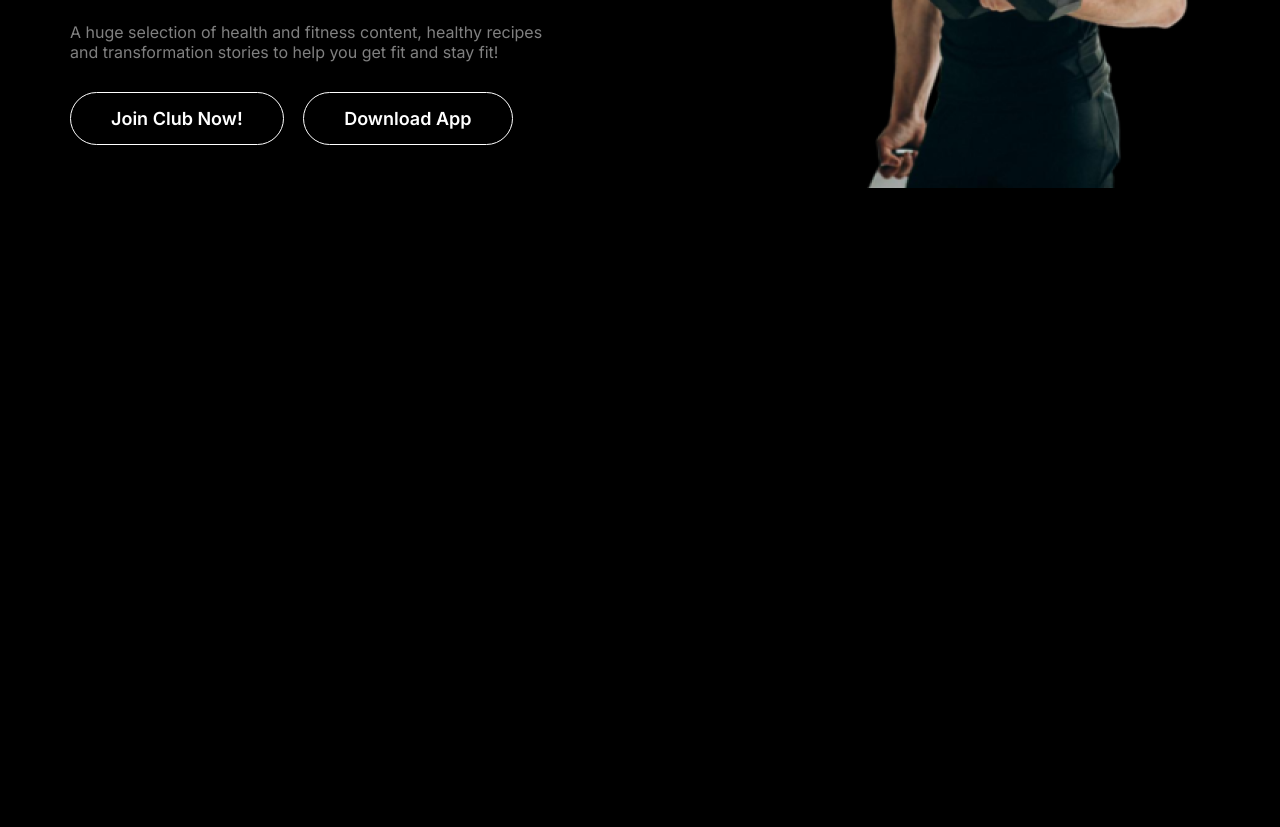
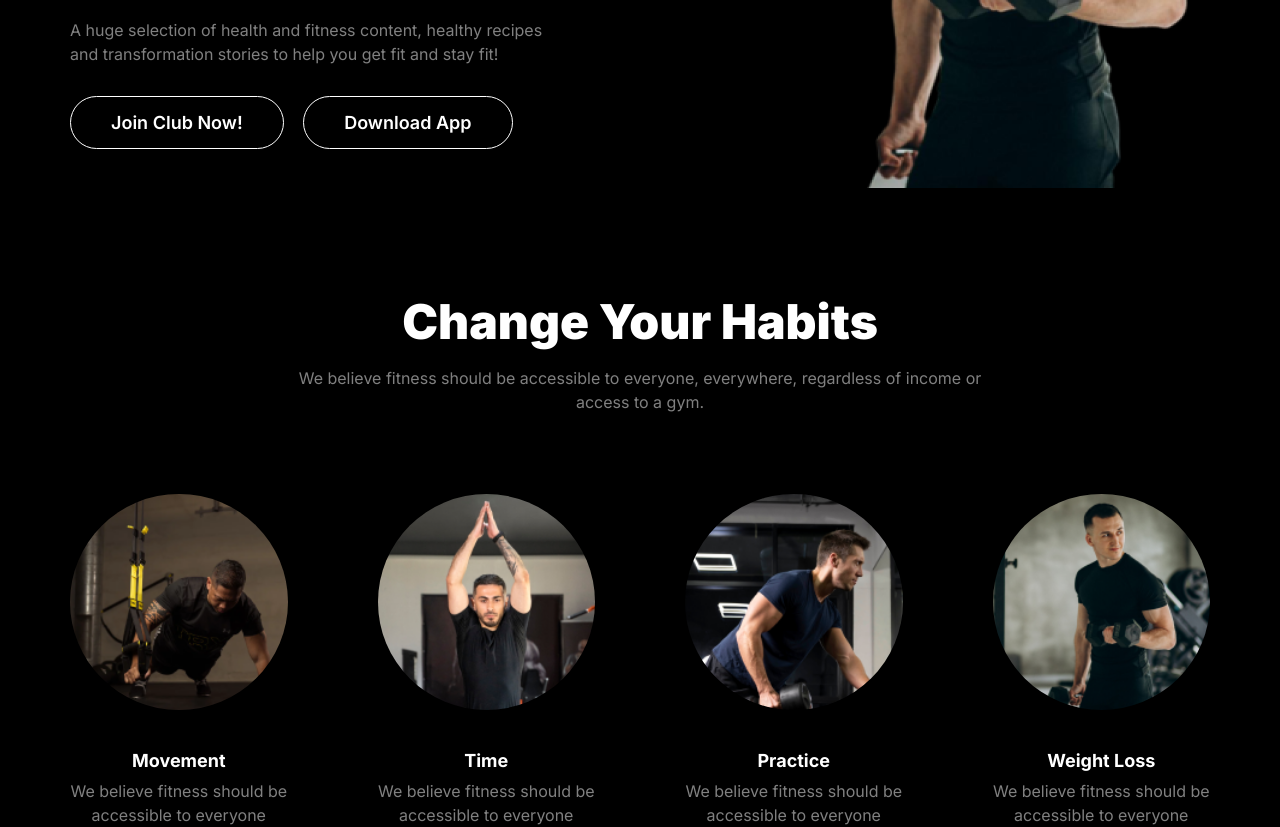
Before and after one commit to Burhanulislam/B9A2, a plain HTML site: page index.html in a window 1280 px wide. Shown: the part 526-1353 px from the top of the page. Before the commit the page ends 800 px from the top, so only its background shows below. Drawn offline with Linux system fonts and the light colour scheme; a web font is replaced by a local one.

Commit message:
Added change your habits section

```diff
--- a/index.html
+++ b/index.html
@@ -41,6 +41,36 @@
      </header>
      <!-- main part  -->
      <main>
+        <!-- Change your habits section -->
+        <div class="section-1 container">
+            <div class="sec1-content">
+                <h2 class="sec-title">Change Your Habits</h2>
+                <p>We believe fitness should be accessible to everyone, everywhere, regardless of income or <br> access to a gym.</p>
+            </div>
+            <div class="change-container">
+                <div class="sec1-img">
+                    <img class="sec1-image" src="images/image 3.png" alt="img-coming-soon">
+                    <h4 class="sec1-title">Movement</h4>
+                    <p>We believe fitness should be <br> accessible to everyone</p>
+                </div>
+                <div class="sec1-img">
+                    <img class="sec1-image" src="images/image 2.png" alt="img-coming-soon">
+                    <h4 class="sec1-title">Time</h4>
+                    <p>We believe fitness should be <br> accessible to everyone</p>
+                </div>
+                <div class="sec1-img">
+                    <img class="sec1-image" src="images/image 4.png" alt="img-coming-soon">
+                    <h4 class="sec1-title">Practice</h4>
+                    <p>We believe fitness should be <br> accessible to everyone</p>
+                </div>
+                <div class="sec1-img">
+                    <img class="sec1-image" src="images/image 5.png" alt="img-coming-soon">
+                    <h4 class="sec1-title">Weight Loss</h4>
+                    <p>We believe fitness should be <br> accessible to everyone</p>
+                </div>
+            </div>
+        </div>
+        <!-- Run an extra mile easily section -->
 
     </main>
 
--- a/styles/style.css
+++ b/styles/style.css
@@ -6,8 +6,18 @@
     font-family: "Inter", serif;
     color: white;
 }
+/* shared styles */
 #body{
     background-color: black;
+}
+.sec-title{
+    font-size: 48px;
+    font-weight: 900;
+    color: rgb(255, 255, 255);
+}
+p{
+    color: rgba(255, 255, 255, 0.5);
+    line-height: 24px;
 }
 a{
     text-decoration: none;
@@ -23,6 +33,9 @@ ul,li{
     display: flex;
 }
 /* nav part */
+#header{
+    margin-bottom: 100px;
+}
 .navbar{
     justify-content: space-between;
     align-items: center;
@@ -88,3 +101,34 @@ ul li:hover{
 .btn:hover{
     background-color: rgb(230, 83, 60);
 }
+            /* main part  */
+
+/* section-1 start */
+.sec1-content{
+    text-align: center;
+    margin-bottom: 60px;
+}
+.sec-title{
+    margin-bottom: 15px;
+}
+.sec1-img{
+    display: flex;
+    flex-direction: column;
+    justify-content: center;
+    text-align: center;
+}
+.sec1-image{
+    border-radius: 50%;
+}
+.sec1-title{
+    font-size: 18px;
+    font-weight: 600px;
+    margin-top: 40px;
+    margin-bottom: 8px;
+}
+.change-container{
+    margin-top: 80px;
+    display: grid;
+    grid-template-columns: repeat(4, 1fr);
+    gap: 90px;
+}
```
